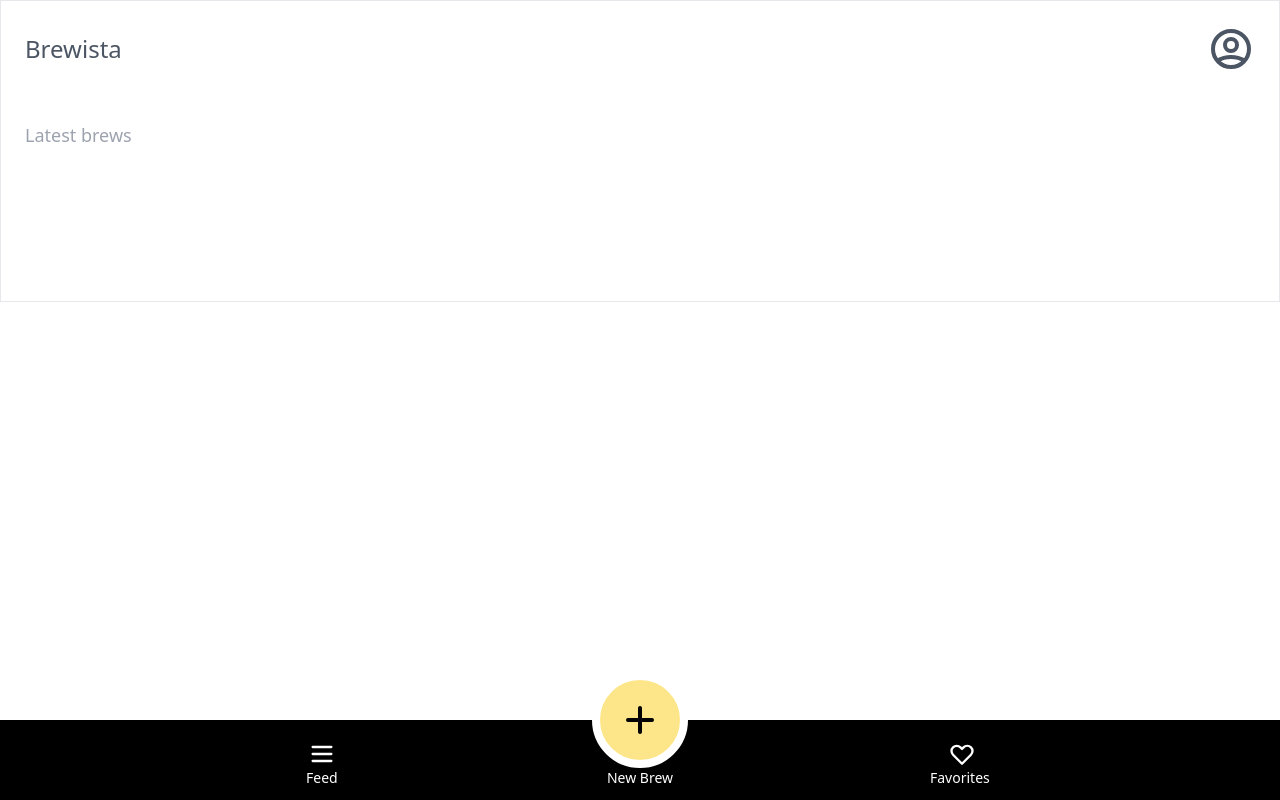
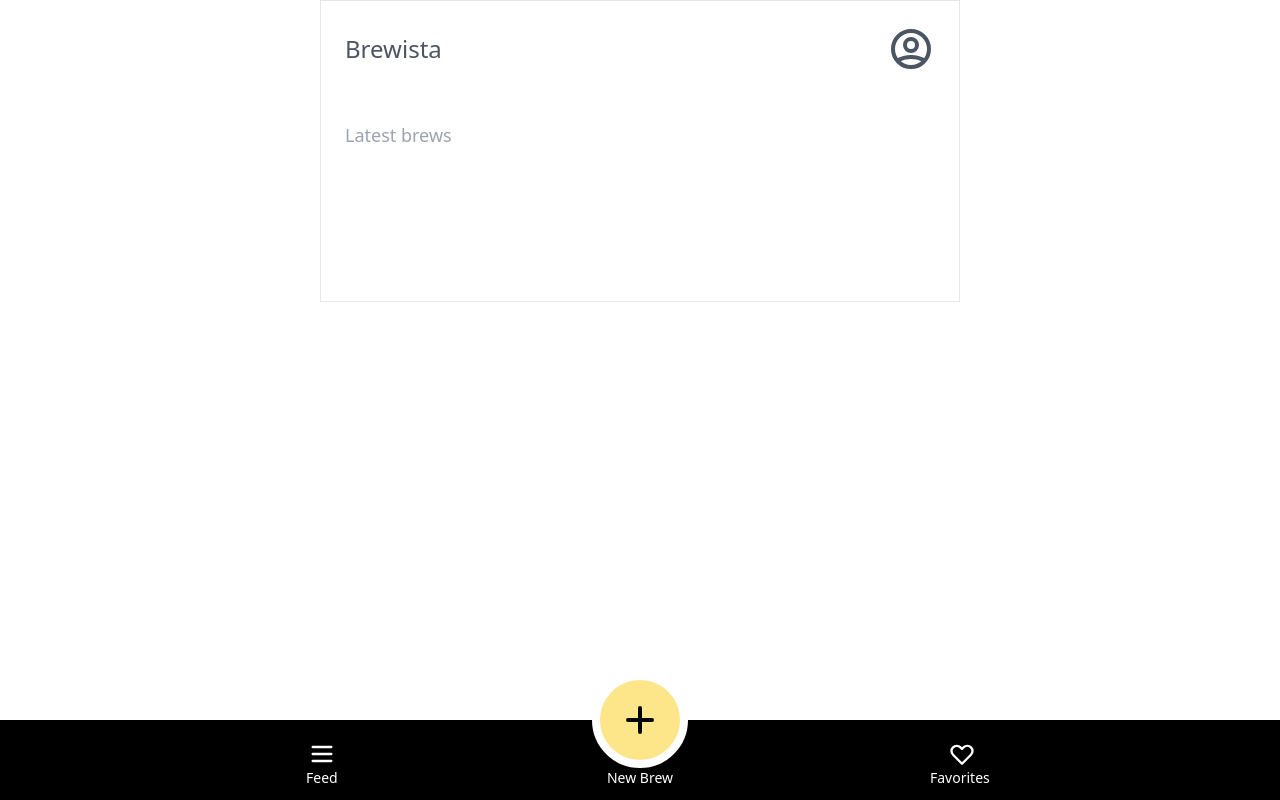
Before and after one commit to kami6800/eksamen, a Vue app: page /latest in a window 1280 px wide. Built offline with nearby package versions, Linux system fonts and the light colour scheme.

Commit message:
improve look on larger screens

```diff
--- a/src/App.vue
+++ b/src/App.vue
@@ -1,5 +1,5 @@
   <template>
-  <div class="bg-white p-6 h-full overflow-auto border">
+  <div class="bg-white p-6 h-full md:w-2/3 lg:w-1/2 overflow-auto border m-0 m-auto">
     <router-view></router-view>
   </div>
 </template>
--- a/tailwind.config.js
+++ b/tailwind.config.js
@@ -2,8 +2,13 @@ module.exports = {
   purge: [],
   darkMode: false, // or 'media' or 'class'
   theme: {
-    'md': '768px',
-      // => @media (min-width: 768px) { ... }
+    screens: {
+      'md': '750px',
+      // => @media (min-width: 750px) { ... }
+
+      'lg': '1200px',
+      // => @media (min-width: 1200px) { ... }
+    }
   },
   variants: {
     extend: {},
```
